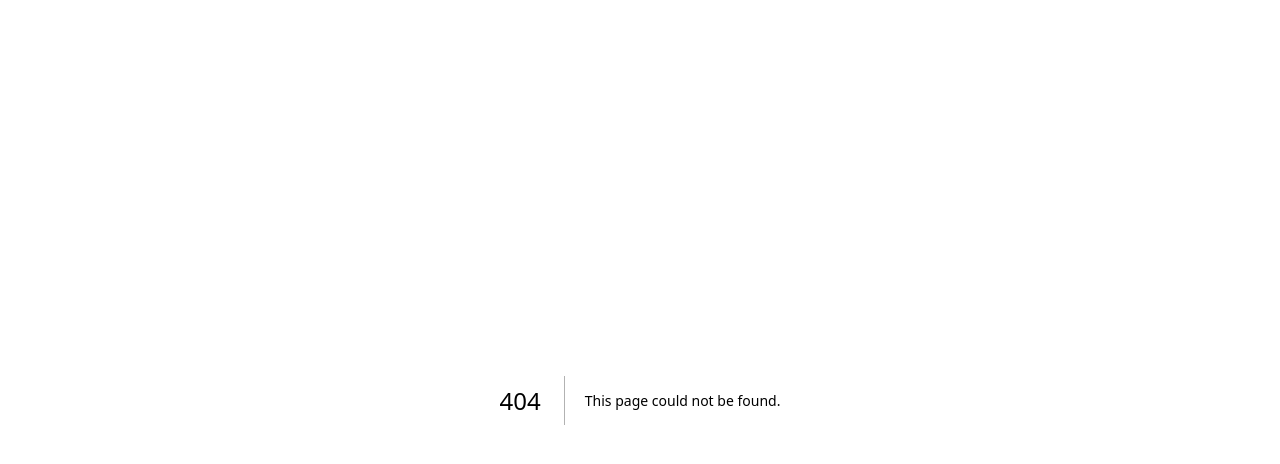
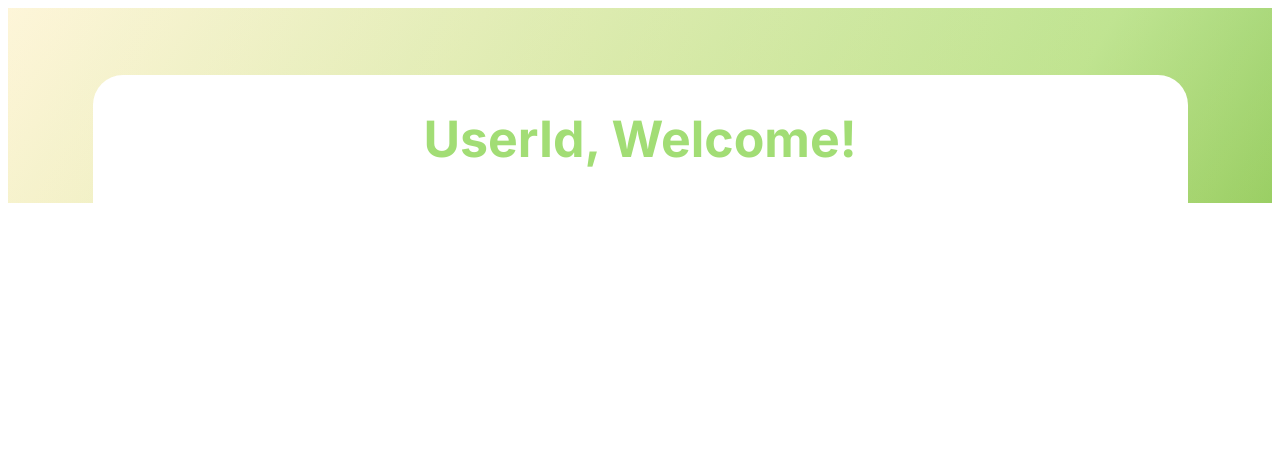
Before and after one commit to parkminsoo99/Formedi-FrontEnd, a Next.js app: page /mypage in a window 1280 px wide. Before the commit this address had no page. Shown: the top 464 px of the page. Built offline with nearby package versions, Linux system fonts and the light colour scheme.

Commit message:
Feat : 마이페이지 UI

```diff
--- /dev/null
+++ b/app/(pages)/mypage/mypage.module.css
@@ -0,0 +1,40 @@
+.myContainer {
+    display: flex;
+    align-items: center;
+    justify-content: center;
+}
+
+.backgroundBox {
+    width: 100%;
+    height: 195px;
+    background: linear-gradient(
+        235deg,
+        rgba(255, 235, 178, 0.15) 0.47%,
+        rgba(255, 205, 59, 0.15) 50.5%,
+        rgba(255, 190, 2, 0.15) 99.55%
+      ),
+      linear-gradient(
+        302deg,
+        rgba(105, 188, 46, 0.80) -0.87%,
+        rgba(162, 221, 117, 0.80) 19.67%,
+        rgba(255, 255, 255, 0.80) 101.81%,
+        rgba(216, 241, 196, 0.80) 101.82%
+      );
+      display: flex;
+    align-items: center;
+    justify-content: center;
+}
+
+.innerBox {
+    width: 1095px;
+    height: 128px;
+    margin-top: 67px;
+    border-radius: 30px 30px 0px 0px;
+    background: #FFF;
+    display: flex;
+    align-items: center;
+    justify-content: center;
+    font-size: 50px;
+    font-weight: 700;
+    color: #A2DD75;
+}
--- /dev/null
+++ b/app/(pages)/mypage/page.js
@@ -0,0 +1,14 @@
+import React from 'react';
+import styles from './mypage.module.css';
+
+export default function mypage(){
+    return(
+        <div className={styles.myContainer}>
+            <div className={styles.backgroundBox}>
+                <div className={styles.innerBox}>
+                    UserId, Welcome!
+                </div>
+            </div>
+        </div>
+    )
+}
```
